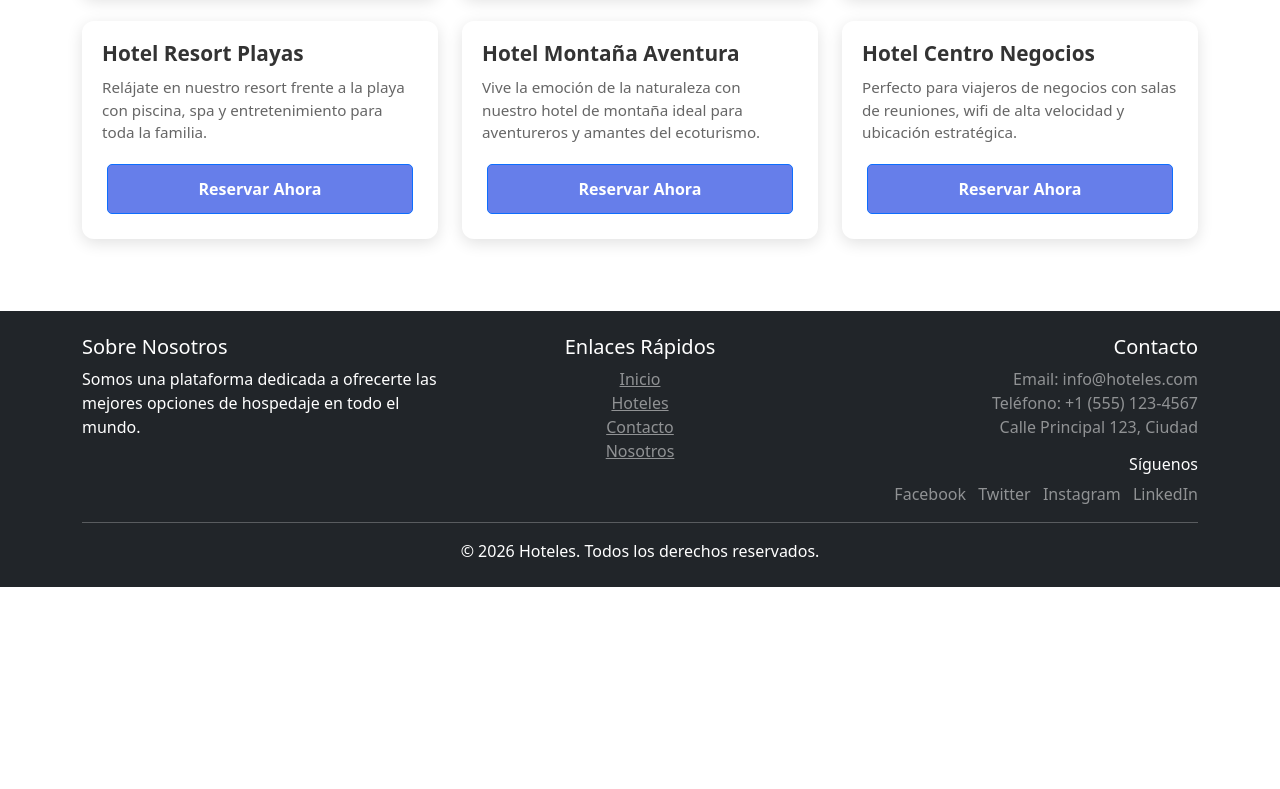
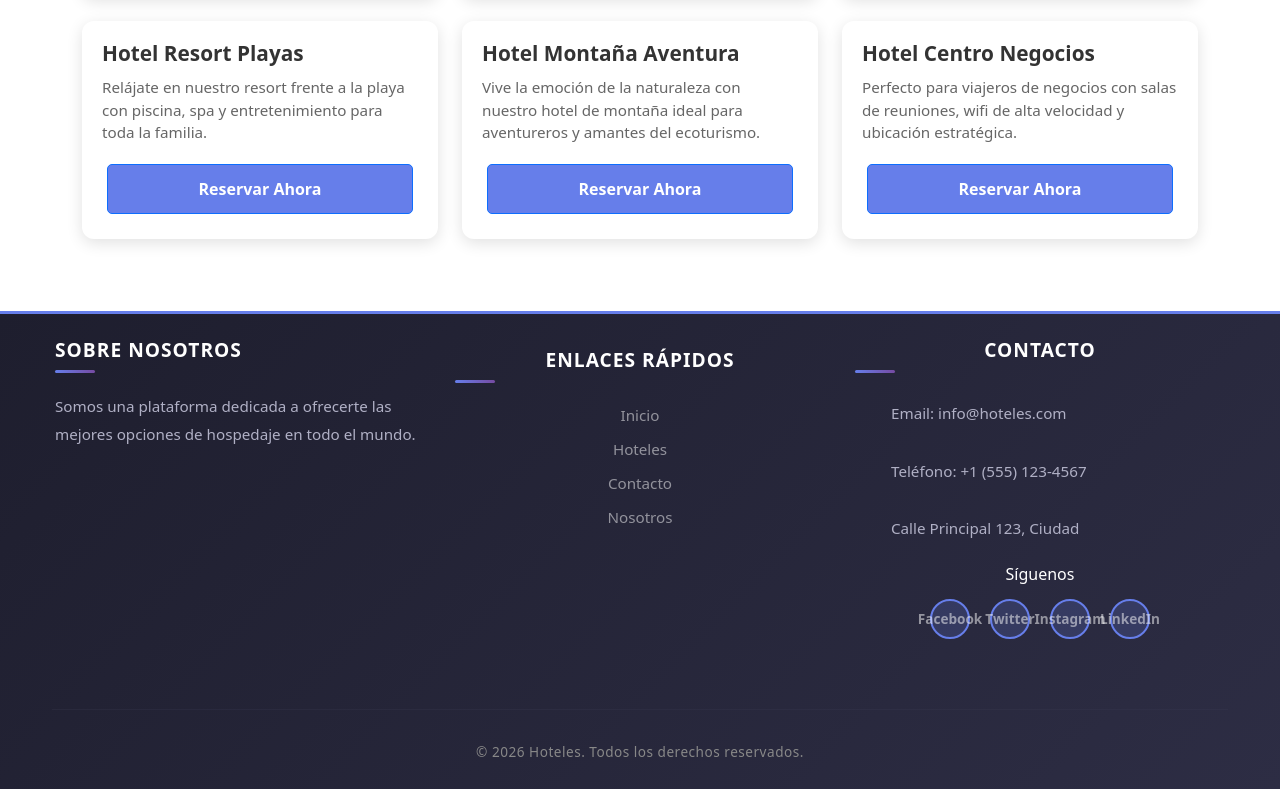
Before and after one commit to LuisVelez28/Desarrollo_Pagina_Curso, a website: page index.html in a window 1280 px wide. Shown: the part 802-1591 px from the top of the page. Before the commit the page ends 1389 px from the top, so only its background shows below. Drawn offline with nearby package versions, Linux system fonts and the light colour scheme; a web font is replaced by a local one.

Commit message:
usando open icons

```diff
--- a/css/main.css
+++ b/css/main.css
@@ -70,28 +70,89 @@
 }
 
 /* Footer Styles */
-.footer {
-    background-color: #333;
+footer {
+    background: linear-gradient(135deg, #1e1e2e 0%, #2d2d44 100%);
     color: #fff;
-    text-align: center;
-    padding: 30px 20px;
-    margin-top: 50px;
-    border-top: 1px solid #555;
+    margin-top: 60px;
+    border-top: 3px solid #667eea;
+    padding-top: 50px;
+    padding-bottom: 20px;
 }
 
-.footer p {
-    margin: 0;
-    font-size: 0.9rem;
+footer .container {
+    max-width: 1200px;
 }
 
-.footer a {
-    color: #667eea;
-    text-decoration: none;
-    transition: color 0.3s ease;
+footer .row {
+    margin-bottom: 40px;
 }
 
-.footer a:hover {
-    color: #764ba2;
+footer h5 {
+    font-size: 1.2rem;
+    font-weight: 700;
+    margin-bottom: 20px;
+    color: #ffffff;
+    text-transform: uppercase;
+    letter-spacing: 1px;
+    position: relative;
+    padding-bottom: 12px;
+}
+
+footer h5:after {
+    content: '';
+    position: absolute;
+    bottom: 0;
+    left: 0;
+    width: 40px;
+    height: 3px;
+    background: linear-gradient(90deg, #667eea 0%, #764ba2 100%);
+    border-radius: 2px;
+}
+
+footer .col-md-4 {
+    margin-bottom: 30px;
+    padding: 0 15px;
+}
+
+footer p {
+    color: #b0b0c5;
+    line-height: 1.8;
+    font-size: 0.95rem;
+    margin: 0;
+}
+
+footer ul.list-unstyled li {
+    margin-bottom: 10px;
+}
+
+footer ul.list-unstyled li a {
+    color: #b0b0c5;
+    text-decoration: none;
+    transition: all 0.3s ease;
+    display: inline-block;
+    font-size: 0.95rem;
+}
+
+footer ul.list-unstyled li a:hover {
+    color: #667eea;
+    transform: translateX(5px);
+    font-weight: 600;
+}
+
+footer hr {
+    border: 0;
+    border-top: 1px solid #3d3d54;
+    margin: 30px 0 20px 0;
+}
+
+footer .text-center {
+    padding-top: 10px;
+}
+
+footer .text-center p {
+    color: #888;
+    font-size: 0.85rem;
+    letter-spacing: 0.5px;
 }
 
 /* Button Styles */
@@ -125,19 +186,58 @@
     text-align: right;
 }
 
+footer .text-left {
+    text-align: left;
+}
+
+footer .text-center {
+    text-align: center;
+}
+
+footer .text-right {
+    text-align: center;
+}
+
 /* Address Styles */
 address {
     font-style: normal;
 }
 
 /* Social Links */
+.social-links {
+    display: flex;
+    gap: 12px;
+    margin-top: 15px;
+    flex-wrap: wrap;
+    justify-content: center;
+}
+
+footer .social-links {
+    justify-content: center;
+}
+
 .social-links a {
+    display: inline-flex;
+    align-items: center;
+    justify-content: center;
+    color: #fff;
+    background-color: rgba(102, 126, 234, 0.2);
+    border: 2px solid #667eea;
+    border-radius: 50%;
+    width: 40px;
+    height: 40px;
     text-decoration: none;
-    transition: color 0.3s ease;
+    transition: all 0.3s ease;
+    font-weight: 600;
+    font-size: 0.85rem;
 }
 
 .social-links a:hover {
-    color: #667eea;
+    background: linear-gradient(135deg, #667eea 0%, #764ba2 100%);
+    border-color: #764ba2;
+    color: #fff;
+    transform: translateY(-3px);
+    box-shadow: 0 4px 12px rgba(102, 126, 234, 0.4);
 }
 
 /* Breadcrumb Styles */
@@ -171,3 +271,68 @@ address {
     color: #333;
     font-weight: 500;
 }
+
+/* Contact Section Styles */
+.contact-address {
+    font-style: normal;
+    display: flex;
+    flex-direction: column;
+    gap: 16px;
+    margin-bottom: 0;
+}
+
+.contact-item {
+    display: flex;
+    align-items: flex-start;
+    gap: 12px;
+    color: #b0b0c5;
+    font-size: 0.95rem;
+    padding: 10px 0;
+    transition: all 0.3s ease;
+    line-height: 1.4;
+}
+
+.contact-item:hover {
+    color: #667eea;
+    padding-left: 8px;
+}
+
+.contact-item .oi {
+    font-size: 1.3rem;
+    color: #667eea;
+    min-width: 24px;
+    display: flex;
+    align-items: center;
+    justify-content: center;
+    margin-top: 2px;
+    flex-shrink: 0;
+}
+
+/* Responsive Footer */
+@media (max-width: 768px) {
+    footer .col-md-4 {
+        text-align: center;
+        margin-bottom: 40px;
+    }
+
+    footer h5:after {
+        left: 50%;
+        transform: translateX(-50%);
+    }
+
+    footer ul.list-unstyled li a:hover {
+        transform: none;
+    }
+
+    .contact-item {
+        justify-content: center;
+    }
+
+    .contact-item:hover {
+        padding-left: 0;
+    }
+
+    .social-links {
+        justify-content: center;
+    }
+}
--- a/index.html
+++ b/index.html
@@ -8,6 +8,7 @@
     <link rel="stylesheet" href="node_modules/bootstrap/dist/css/bootstrap.min.css"
         integrity="sha384-sRIl4kxILFvY47J16cr9ZwB07vP4J8+LH7qKQnuqkuIAvNWLzeN8tE5YBujZqJLB" crossorigin="anonymous">
     <link rel="stylesheet" href="css/main.css">
+    <link rel="stylesheet" href="node_modules/open-iconic/font/css/open-iconic-bootstrap.min.css">
 </head>
 
 <body>
@@ -149,10 +150,16 @@
                 </div>
                 <div class="col-md-4 text-right">
                     <h5>Contacto</h5>
-                    <address class="text-white-50">
-                        Email: info@hoteles.com<br>
-                        Teléfono: +1 (555) 123-4567<br>
-                        Calle Principal 123, Ciudad
+                    <address class="contact-address">
+                        <div class="contact-item">
+                            <span class="oi oi-envelope-closed"></span> Email: info@hoteles.com
+                        </div>
+                        <div class="contact-item">
+                            <span class="oi oi-phone"></span> Teléfono: +1 (555) 123-4567
+                        </div>
+                        <div class="contact-item">
+                            <span class="oi oi-home"></span> Calle Principal 123, Ciudad
+                        </div>
                     </address>
                     <h6 class="mt-3">Síguenos</h6>
                     <div class="social-links">
--- a/package.json
+++ b/package.json
@@ -22,6 +22,7 @@
     "bootstrap": "^5.3.8",
     "jquery": "^4.0.0",
     "lite-server": "^2.6.1",
+    "open-iconic": "^1.1.1",
     "popper.js": "^1.16.1"
   }
 }
```
Also changed, not shown: nosotros.html (+11 -4 lines), 1 other file.
